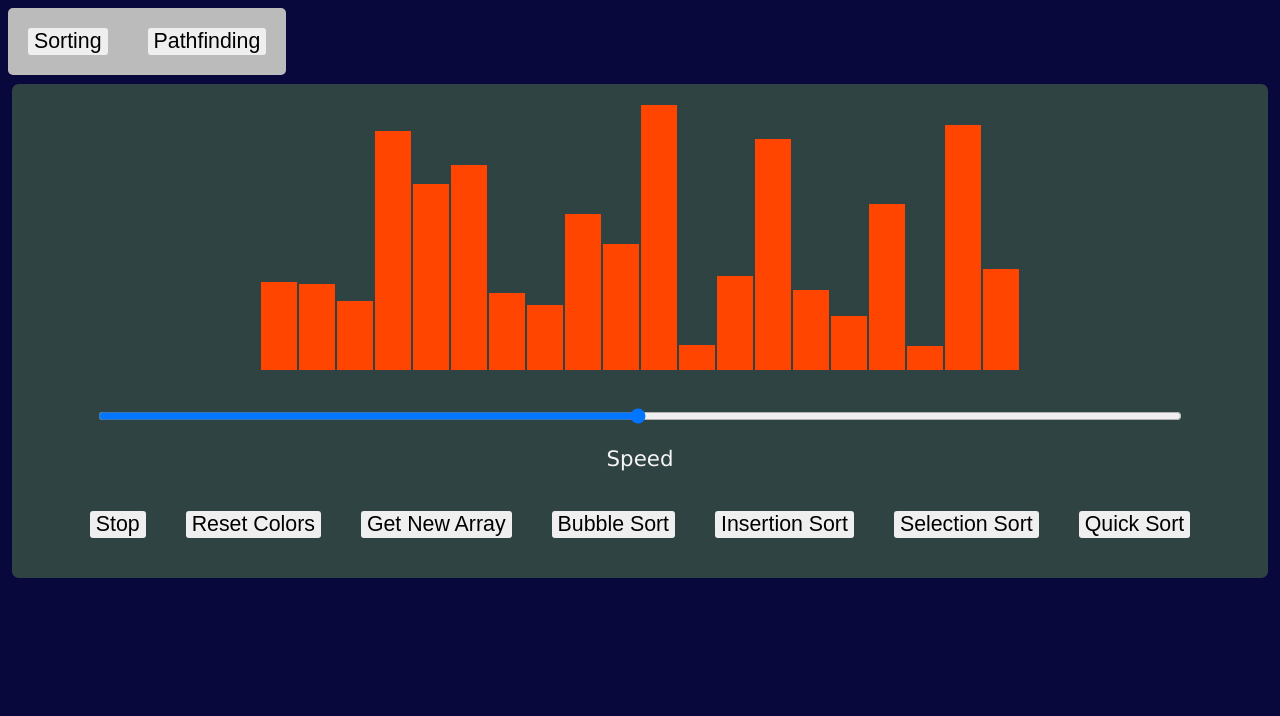
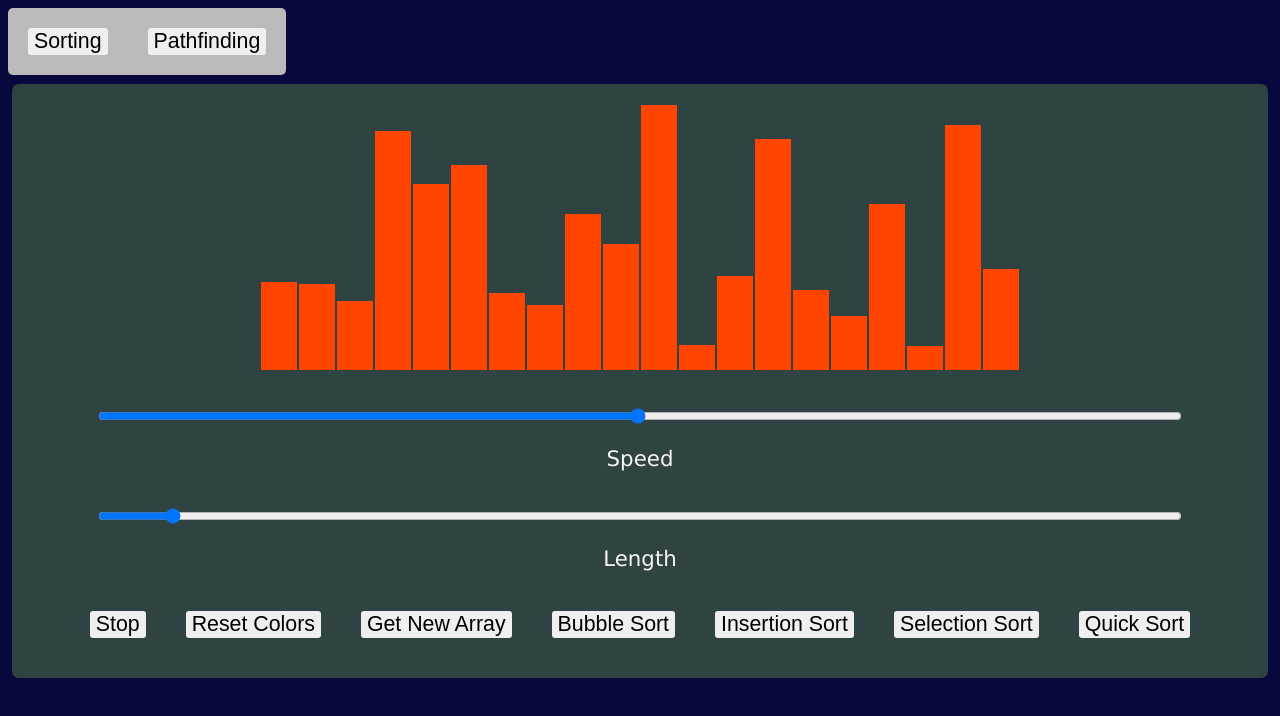
Before and after one commit to johnpatrickanders/goAlgo, a React (Create React App) app in the folder client/: page / in a window 1280 px wide. Shown: the top 716 px of the page. Built offline with nearby package versions, Linux system fonts and the light colour scheme.

Commit message:
standardize color variables, add bar slider

```diff
--- a/client/src/SortingViz/SortingViz.css
+++ b/client/src/SortingViz/SortingViz.css
@@ -1,5 +1,5 @@
 body {
-  background-color:  rgb(8, 8, 60);
+  background-color:  #08083c;
   font-family: "Geneva";
 }
 
@@ -13,7 +13,7 @@ body {
   border-radius: 5pt;
   /* stroke: black; */
   /* stroke-width: 2pt; */
-  background-color: rgb(48, 67, 67);
+  background-color: #304343;
   margin: auto;
   margin-top: 9px;
   /* margin-right: 50px */
--- a/client/src/SortingViz/SortingViz.js
+++ b/client/src/SortingViz/SortingViz.js
@@ -8,9 +8,14 @@ import Slider from './SpeedControls';
 
 export default function SortingViz() {
   const [array, setArray] = useState([]);
-  const [NUM_BARS, SET_NUM_BARS] = useState(20);
+  let [NUM_BARS, SET_NUM_BARS] = useState(20);
+  const handleBarChange = (e) => {
+    NUM_BARS = e.target.value;
+    SET_NUM_BARS(NUM_BARS);
+    resetArray()
+    resetColors()
+  }
 
-  // let SPEED = 150;
   let [SPEED, setSpeed] = useState(150)
   const handleChange = (e) => {
     SPEED = e.target.value;
@@ -18,7 +23,9 @@ export default function SortingViz() {
   }
   let convertedSpeed = 301 - SPEED;
 
-  // const BarVars = React.createContext({ speed: SPEED, numBars: NUM_BARS })
+  let comparisonColor = 'green';
+  let swapColor = 'white';
+  let otherColor = 'orange';
 
   const maxBarHeight = Math.floor(window.screen.availHeight / 10);
   const maxBarContainerWidth = Math.floor(window.screen.availWidth / 150);
@@ -42,12 +49,10 @@ export default function SortingViz() {
   }
 
   const stop = () => {
-    // for (let i = 0; i < array.length * 3; i++) {
     if (!stopLoop) {
       stopLoop = !stopLoop;
       stopLoop = !stopLoop;
     }
-    // let i = stopTimeouts.length - 1;
     while (numStops >= 0) {
       clearTimeout(numStops);
       console.log("STOPPPPPP");
@@ -71,7 +76,7 @@ export default function SortingViz() {
       const isColorChange = i % 3 !== 2;
       if (isColorChange) { // if the index falls just BEFORE the swap (i.e. on 2nd comparison)
         setTimeout(() => {
-          const currentBarColor = i % 3 === 0 ? 'blue' : 'green'; // if the index falls on the "swap" value...
+          const currentBarColor = i % 3 === 0 ? swapColor : comparisonColor; // if the index falls on the "swap" value...
           barOne.backgroundColor = currentBarColor;
           barTwo.backgroundColor = currentBarColor;
         }, i * convertedSpeed)
@@ -81,7 +86,7 @@ export default function SortingViz() {
             const tempHeight = barOne.height;
             barOne.height = barTwo.height;
             barTwo.height = tempHeight;
-            barOne.backgroundColor = 'white';
+            barOne.backgroundColor = otherColor;
           }
         }, i * convertedSpeed);
       }
@@ -99,15 +104,14 @@ export default function SortingViz() {
     console.log(animations)
     const bars = document.getElementsByClassName('array-bar');
     for (let i = 0; i < animations.length; i++) {
-      // const barsArr = [...bars]
       let [currIdx, otherIdx] = animations[i];
       const barOne = bars[currIdx].style;
       const barTwo = bars[otherIdx].style;
       const isColorChange = i % 3 !== 2;
       if (isColorChange) { // if the index falls just BEFORE the swap (i.e. on 2nd comparison)
         setTimeout(() => {
-          const currentBarColor = i % 3 === 0 ? 'blue' : 'green'; // if the index falls on the "swap" value...
-          barOne.backgroundColor = 'orange';
+          const currentBarColor = i % 3 === 0 ? swapColor : comparisonColor; // if the index falls on the "swap" value...
+          barOne.backgroundColor = otherColor;
           for (let i = currIdx - 1; i >= 0; i--) {
             let bar = bars[i]
             bar.style.backgroundColor = currentBarColor;
@@ -157,7 +161,7 @@ export default function SortingViz() {
       const isColorChange = i % 3 !== 2;
       if (isColorChange) { // if the index falls just BEFORE the swap (i.e. on 2nd comparison)
         setTimeout(() => {
-          const currentBarColor = i % 3 === 0 ? 'blue' : 'green'; // if the index falls on the "swap" value...
+          const currentBarColor = i % 3 === 0 ? swapColor : comparisonColor; // if the index falls on the "swap" value...
           barOne.backgroundColor = currentBarColor;
           barTwo.backgroundColor = currentBarColor;
         }, i * convertedSpeed)
@@ -175,7 +179,7 @@ export default function SortingViz() {
             const tempHeight = barOne.height;
             barOne.height = barTwo.height;
             barTwo.height = tempHeight;
-            barOne.backgroundColor = 'white';
+            barOne.backgroundColor = otherColor;
           }
         }, i * convertedSpeed)
       }
@@ -195,8 +199,8 @@ export default function SortingViz() {
       const isColorChange = i % 3 !== 2;
       if (isColorChange) { // if the index falls just BEFORE the swap (i.e. on 2nd comparison)
         setTimeout(() => {
-          const currentBarColor = i % 3 === 0 ? 'blue' : 'green'; // if the index falls on the "swap" value...
-          barPivot.backgroundColor = 'purple';
+          const currentBarColor = i % 3 === 0 ? otherColor : comparisonColor; // if the index falls on the "swap" value...
+          barPivot.backgroundColor = swapColor;
           barOne.backgroundColor = currentBarColor;
           barTwo.backgroundColor = currentBarColor;
           // if (barOneIdx === barTwoIdx) {
@@ -214,18 +218,18 @@ export default function SortingViz() {
             const tempHeight = barOne.height;
             barOne.height = barTwo.height;
             barTwo.height = tempHeight;
-            barOne.backgroundColor = 'green';
-            barTwo.backgroundColor = 'green';
+            barOne.backgroundColor = comparisonColor;
+            barTwo.backgroundColor = comparisonColor;
           } else if (barOneIdx === pivotIdx && barTwoIdx > 0) { // special "pivot" swap
-            barPivot.backgroundColor = 'purple';
+            barPivot.backgroundColor = swapColor;
             const tempHeight = barOne.height;
             barOne.height = barTwo.height;
             barTwo.height = tempHeight;
-            barPivot.backgroundColor = 'green';
+            barPivot.backgroundColor = comparisonColor;
 
           }
-          // barPivot.backgroundColor = 'green';
-          barTwo.backgroundColor = 'green';
+          // barPivot.backgroundColor = comparisonColor;
+          barTwo.backgroundColor = comparisonColor;
         }, i * convertedSpeed)
       }
     }
@@ -262,6 +266,18 @@ export default function SortingViz() {
         />
         <label className='sliderlabel' for='myRange'>Speed</label>
       </div>
+      <div className="slidercontainer">
+        <input onChange={handleBarChange}
+          type="range"
+          min="8"
+          max="200"
+          value={NUM_BARS}
+          className="slider"
+          id="myBarRange"
+          name='Length'
+        />
+        <label className='sliderlabel' for='myBarRange'>Length</label>
+      </div>
       <div className="buttons">
         <button onClick={stop}>Stop</button>
         <button onClick={resetColors}>Reset Colors</button>
```
